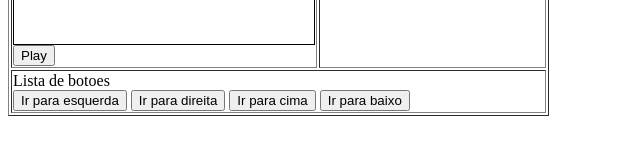
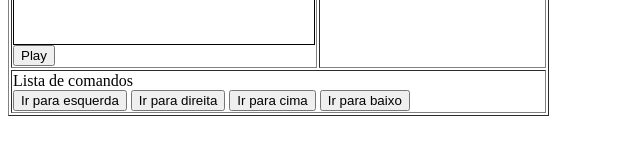
Before and after one commit to rafaelgmotta/rafaelgmotta.github.io, a plain HTML site: page index.html in a window 1280 px wide. Shown: the part 270-422 px from the top of the page, 0-640 px from the left. Drawn offline with Linux system fonts and the light colour scheme.

Commit message:
Update index.html

```diff
--- a/index.html
+++ b/index.html
@@ -16,7 +16,7 @@
   </tr>
   <tr>
     <td colspan="2">
-      Lista de botoes<br>
+      Lista de comandos<br>
       <input type="button" id="esquerda" value="Ir para esquerda">
       <input type="button" id="direita" value="Ir para direita">
       <input type="button" id="cima" value="Ir para cima">
```
